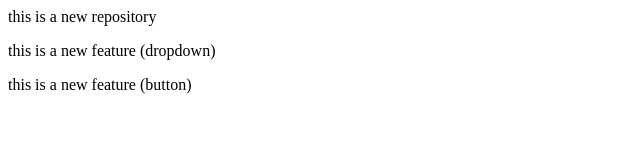
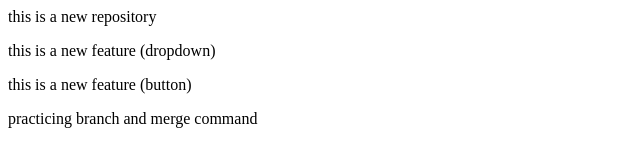
Before and after one commit to mbilal058/local-repo, a plain HTML site: page localrepo/index.html in a window 1280 px wide. Shown: the whole page, without its empty margins (0-640 px from the left). Drawn offline with Linux system fonts and the light colour scheme.

Commit message:
added a para

```diff
--- a/localrepo/index.html
+++ b/localrepo/index.html
@@ -1,3 +1,4 @@
 <p>this is a new repository</p>
 <p>this is a new feature  (dropdown)</p>
 <p>this is a new feature (button)</p>
+<p>practicing branch and merge command</p>
```
